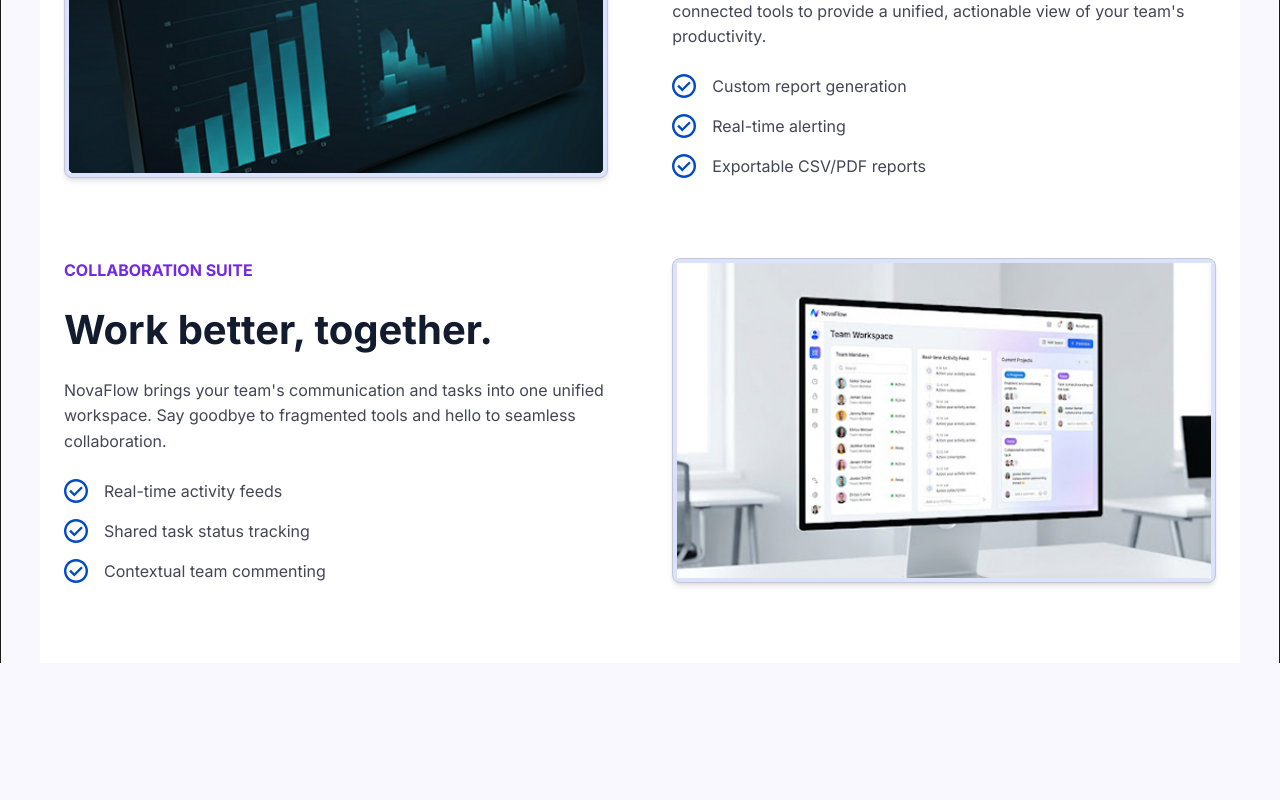
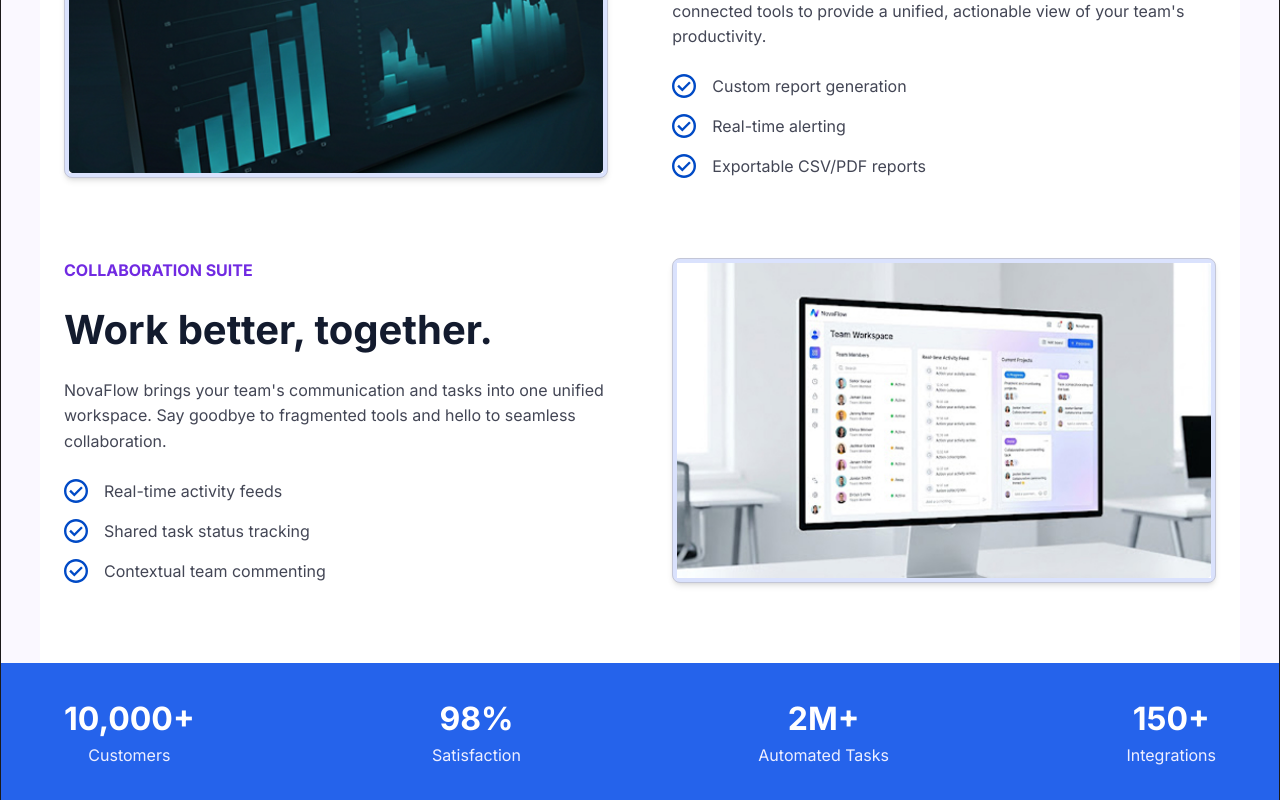
Before and after one commit to Kofitechbro/React-Practice, a React (Vite) app in the folder static-saas-landing-page/: page / in a window 1280 px wide. Shown: the part 2234-3034 px from the top of the page. Before the commit the page ends 2897 px from the top, so only its background shows below. Built offline with nearby package versions, Linux system fonts and the light colour scheme.

Commit message:
Add Statistic Section

```diff
--- a/static-saas-landing-page/src/App.jsx
+++ b/static-saas-landing-page/src/App.jsx
@@ -4,6 +4,7 @@ import { Navbar } from './components/NavBar/Navbar';
 import { TrustedBy } from './components/TrustedBy/TrustedBy';
 import { Features } from './components/Features/Features';
 import { Products } from './components/Products/Products';
+import { Stats } from './components/Stats/stats';
 
 function App() {
   return (
@@ -14,6 +15,7 @@ function App() {
         <TrustedBy />
         <Features />
         <Products />
+        <Stats />
       </main>
     </>
   );
--- /dev/null
+++ b/static-saas-landing-page/src/components/Stats/Stats.css
@@ -0,0 +1,22 @@
+.stats {
+    display: flex;
+    justify-content: space-between;
+    align-items: center;
+    text-align: center;
+    padding-top: 2rem;
+    padding-bottom: 2rem;
+}
+
+.bg-stats {
+    background-color: var(--primary-surface);
+}
+
+.stats-num {
+    color: var(--neutral-text-color);
+    font-size: 2rem;
+    font-weight: 700;
+}
+
+.stats p {
+    color: var(--on-primary);
+}
--- /dev/null
+++ b/static-saas-landing-page/src/components/Stats/Stats.jsx
@@ -0,0 +1,15 @@
+import { StatsCard } from './statsCard';
+import './Stats.css';
+
+export function Stats() {
+  return (
+    <div className='bg-stats'>
+      <section className="stats">
+        <StatsCard num="10,000+" description="Customers" />
+        <StatsCard num="98%" description="Satisfaction" />
+        <StatsCard num="2M+" description="Automated Tasks" />
+        <StatsCard num="150+" description="Integrations" />
+      </section>
+    </div>
+  );
+}
--- /dev/null
+++ b/static-saas-landing-page/src/components/Stats/StatsCard.jsx
@@ -0,0 +1,8 @@
+export function StatsCard(props) {
+  return (
+    <div>
+      <div className="stats-num">{props.num}</div>
+      <p>{props.description}</p>
+    </div>
+  );
+}
--- a/static-saas-landing-page/src/index.css
+++ b/static-saas-landing-page/src/index.css
@@ -55,8 +55,10 @@
 :root {
   --pg-bg: #faf8ff;
   --primary-color: #0439ab;
+  --primary-surface: #2563eb;
   --hover-primary-color: #004ac6;
   --text-primary-color: #0439ab;
+  --on-primary: #eeefff;
   --secondary: #712ae2;
   --tertiary: #006056;
   --deep-surface: #dae2fd;
```
